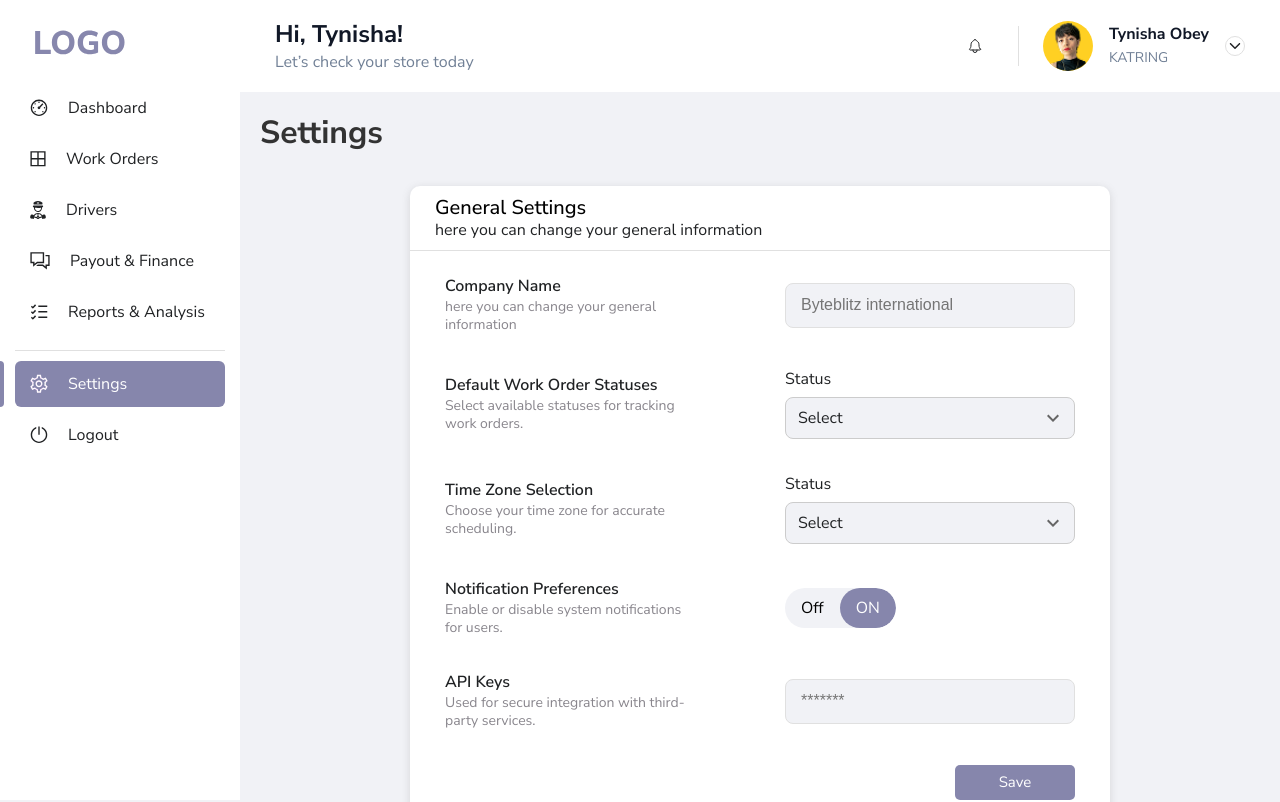
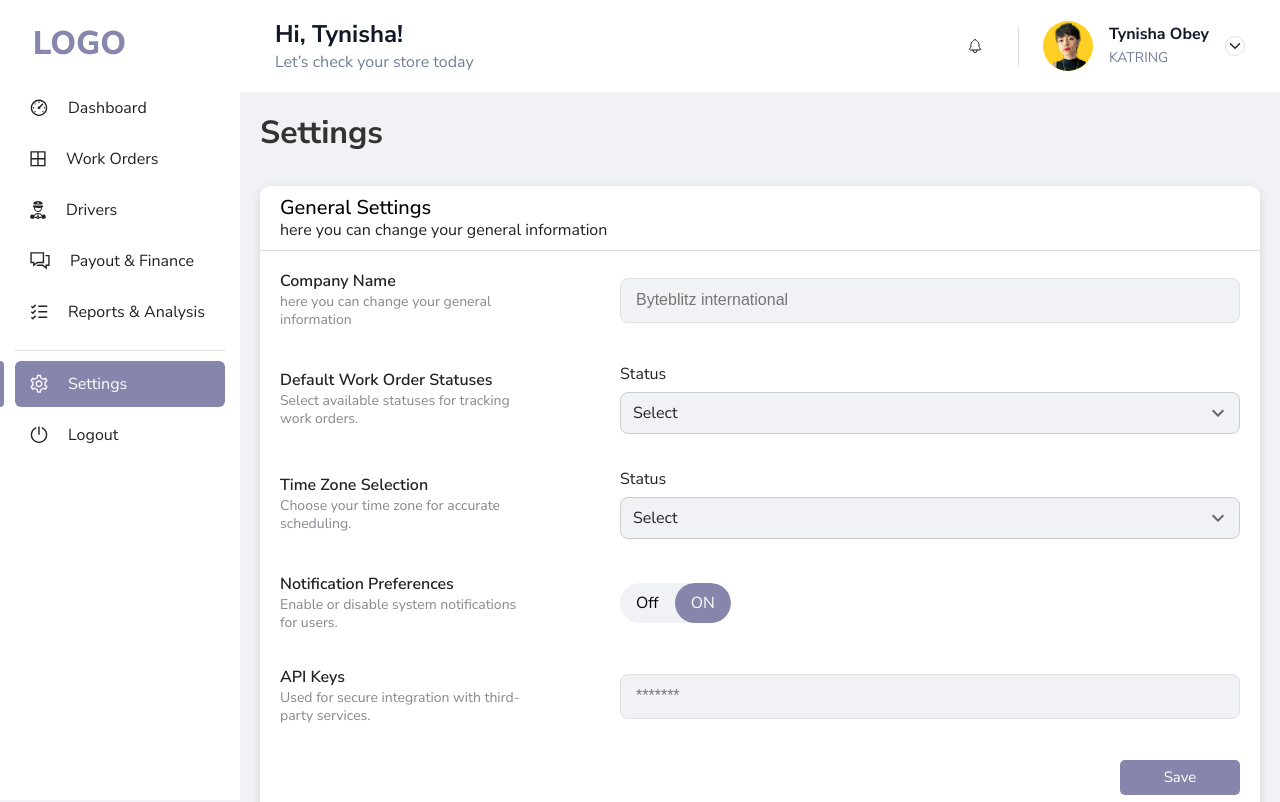
Before and after one commit to imatif01/truck-management, a Next.js app: page /setting in a window 1280 px wide. Shown: the top 802 px of the page. Built offline with nearby package versions, Linux system fonts and the light colour scheme.

Commit message:
update changes

```diff
--- a/src/styles/Settings.styles.js
+++ b/src/styles/Settings.styles.js
@@ -2,44 +2,74 @@ import styled from 'styled-components';
 
 export const StyledSettings = styled.div`
   .col {
-    width: 70%;
     background: var(--white);
     border-radius: 10px;
     box-shadow: rgba(99, 99, 99, 0.2) 0px 2px 8px 0px;
     margin: 0 auto;
+
+    @media (min-width: 1400px) {
+      width: 70%;
+    }
 
     &:not(:last-child) {
       margin: 0 auto 20px;
     }
 
     .head {
-      padding: 10px 25px;
+      padding: 10px 20px;
       border-bottom: 1px solid var(--border-color);
+
       @media (min-width: 1400px) {
         padding: 10px 35px;
       }
 
       .heading {
         display: block;
-        font-size: 20px;
-        line-height: 24px;
+        font-size: 18px;
+        line-height: 22px;
         font-weight: 500;
         color: var(--black);
+
+        @media (min-width: 768px) {
+          font-size: 20px;
+          line-height: 24px;
+        }
+      }
+
+      .text {
+        @media (max-width: 767px) {
+          font-size: 14px;
+          line-height: 18px;
+        }
       }
     }
 
     .content-holder {
-      padding: 25px 35px;
+      padding: 20px;
+      @media (min-width: 1400px) {
+        padding: 25px 35px;
+      }
 
       .content {
-        display: flex;
-        align-items: center;
-        gap: 90px;
-        margin: 0 0 35px;
+        margin: 0 0 25px;
+
+        @media (min-width: 768px) {
+          display: flex;
+          align-items: center;
+          gap: 20px;
+          margin: 0 0 35px;
+        }
+        @media (min-width: 992px) {
+          gap: 90px;
+        }
 
         .text-holder {
           width: 100%;
           max-width: 250px;
+          margin: 0 0 10px;
+          @media (min-width: 768px) {
+            margin: 0;
+          }
 
           .title {
             display: block;
@@ -124,6 +154,19 @@ export const StyledSettings = styled.div`
 
       .btn-holder {
         gap: 10px;
+        justify-content: flex-start;
+        @media (max-width: 575px) {
+          display: block;
+        }
+
+        button {
+          @media (max-width: 575px) {
+            width: 100%;
+            &:not(:last-child) {
+              margin: 0 0 10px;
+            }
+          }
+        }
       }
     }
   }
```
